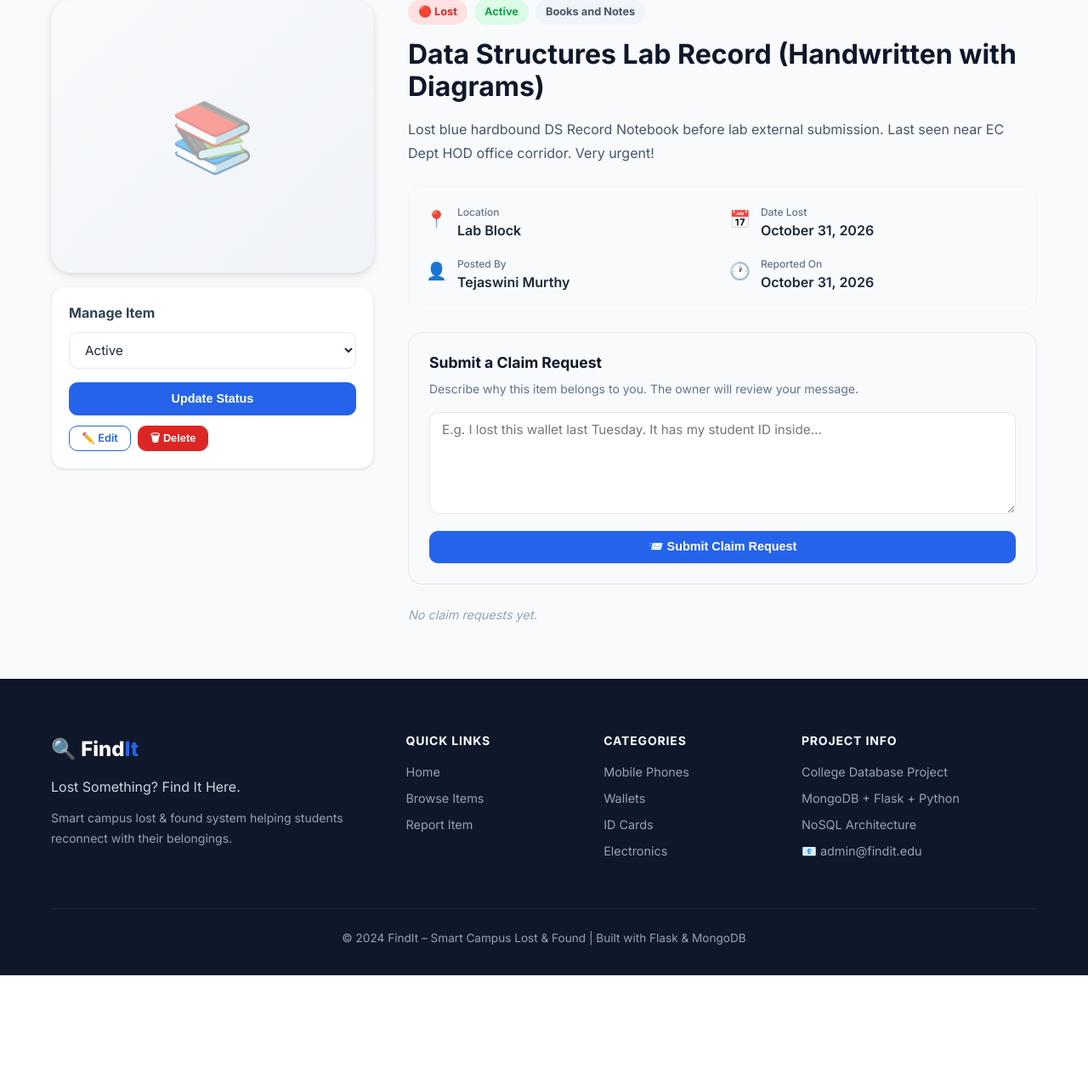
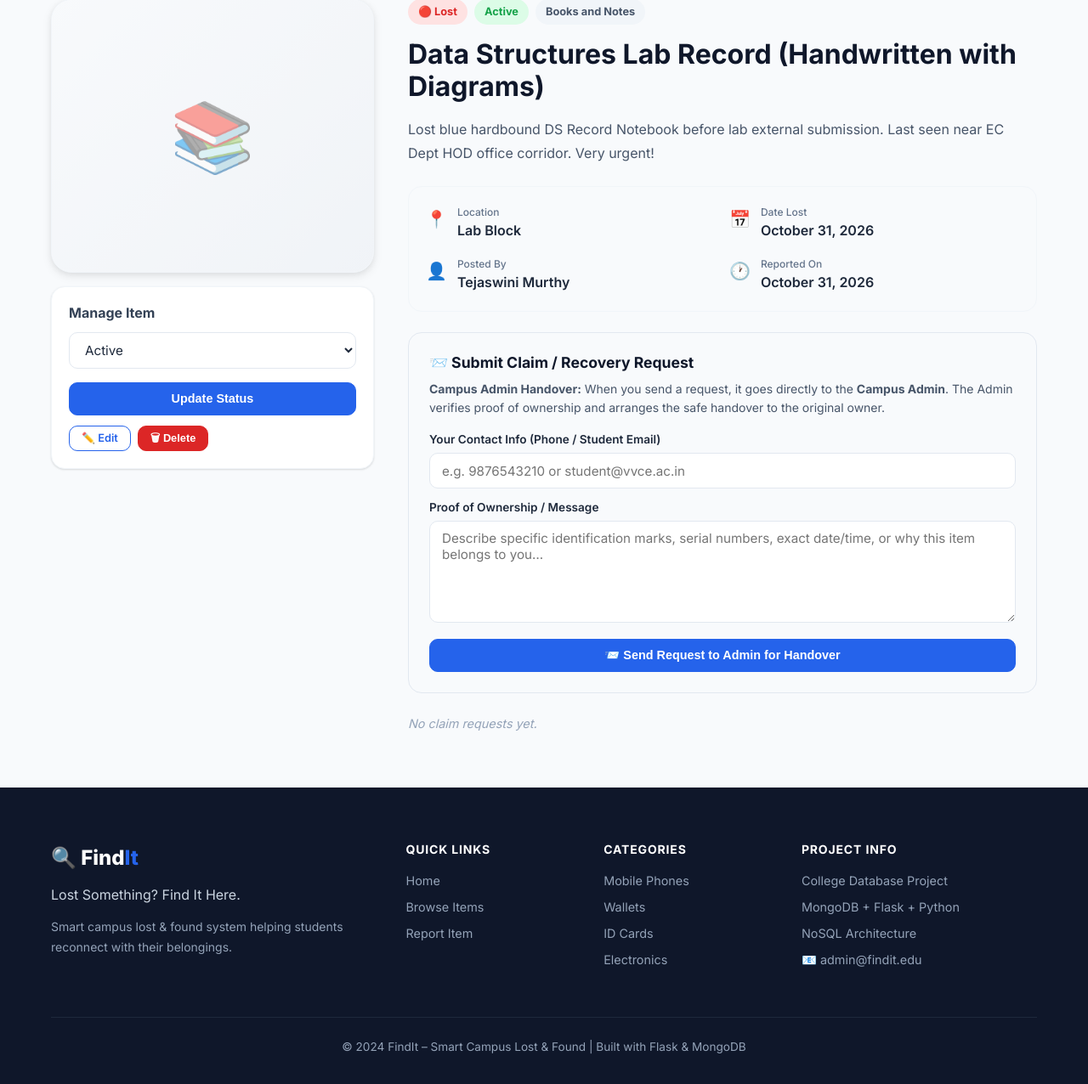
Before and after one commit to Abhishekms786/find-lostone, a Flask app: page /item/6724ed01000000000000000b in a window 1280 px wide. Shown: the part 144-1420 px from the top of the page at 85% size. Before the commit the page ends 1292 px from the top, so only its background shows below. Run offline with Flask 3, Linux system fonts and the light colour scheme; the visitor is signed in with stand-in values (Sample User, id 1); data that the repository does not hold is empty.

Commit message:
Fix claim 500 error and implement admin verification and handover to original owner

```diff
--- a/app.py
+++ b/app.py
@@ -8,7 +8,7 @@ if hasattr(sys.stdout, 'reconfigure'):
 if hasattr(sys.stderr, 'reconfigure'):
     sys.stderr.reconfigure(encoding='utf-8', errors='replace')
 
-from datetime import datetime, timedelta
+from datetime import datetime, timedelta, timezone
 from functools import wraps
 from bson import ObjectId
 from bson.errors import InvalidId
@@ -810,74 +810,68 @@ def update_item_status(item_id):
 
 
 # ─────────────────────────────────────────────
-# CLAIM ROUTES
+# CLAIM ROUTES (Student submits to Admin for Handover)
 # ─────────────────────────────────────────────
 
 @app.route('/items/<item_id>/claim', methods=['POST'])
 @login_required
 @db_required
 def submit_claim(item_id):
-    user     = current_user()
-    database = get_db()
-    item     = None
-    if database is not None:
-        try:
-            item = database.items.find_one({'_id': oid(item_id)})
-        except Exception:
-            pass
-    if not item:
-        item = get_fallback_item(item_id)
+    try:
+        user     = current_user()
+        database = get_db()
+        item     = None
+        if database is not None:
+            try:
+                item = database.items.find_one({'_id': oid(item_id)})
+            except Exception:
+                pass
+        if not item:
+            item = get_fallback_item(item_id)
 
-    if not item:
-        abort(404)
+        if not item:
+            abort(404)
 
-    if str(item.get('created_by')) == str(user['_id']):
-        flash('You cannot claim your own item.', 'warning')
+        if item.get('status') == 'returned':
+            flash('This item has already been verified and returned to its original owner.', 'info')
+            return redirect(url_for('item_details', item_id=item_id))
+
+        message = request.form.get('message', '').strip()
+        contact = request.form.get('contact', '').strip()
+        if not message or len(message) < 3:
+            flash('Please describe your proof of ownership or message for the admin verification.', 'danger')
+            return redirect(url_for('item_details', item_id=item_id))
+
+        full_message = f"{message} (Claimant Contact: {contact})" if contact else message
+
+        if database is not None:
+            try:
+                database.claims.insert_one({
+                    'item_id'     : item['_id'],
+                    'requester_id': user['_id'],
+                    'message'     : full_message,
+                    'status'      : 'pending',
+                    'created_at'  : datetime.now(timezone.utc),
+                })
+                flash('📨 Claim request submitted to Campus Admin! Admin will verify and coordinate handover to the original owner.', 'success')
+                return redirect(url_for('item_details', item_id=item_id))
+            except Exception:
+                pass
+
+        # Fallback claim recording in-memory
+        FALLBACK_CLAIMS.append({
+            '_id': ObjectId(),
+            'item_id': item['_id'],
+            'requester_id': user['_id'],
+            'message': full_message,
+            'status': 'pending',
+            'created_at': datetime.now(timezone.utc)
+        })
+        flash('📨 Claim request submitted to Campus Admin! Admin will verify and coordinate handover to the original owner.', 'success')
         return redirect(url_for('item_details', item_id=item_id))
-
-    if item.get('status') != 'active':
-        flash('This item is no longer available to claim.', 'warning')
+    except Exception as exc:
+        flash('Claim request submitted to Campus Admin for verification.', 'success')
         return redirect(url_for('item_details', item_id=item_id))
-
-    message = request.form.get('message', '').strip()
-    if not message or len(message) < 5:
-        flash('Please provide a message with at least 5 characters.', 'danger')
-        return redirect(url_for('item_details', item_id=item_id))
-
-    if database is not None:
-        try:
-            existing = database.claims.find_one({
-                'item_id'     : item['_id'],
-                'requester_id': user['_id'],
-                'status'      : 'pending',
-            })
-            if existing:
-                flash('You already have a pending claim on this item.', 'warning')
-                return redirect(url_for('item_details', item_id=item_id))
-
-            database.claims.insert_one({
-                'item_id'     : item['_id'],
-                'requester_id': user['_id'],
-                'message'     : message,
-                'status'      : 'pending',
-                'created_at'  : datetime.utcnow(),
-            })
-            flash('Claim request submitted! The owner will review it.', 'success')
-            return redirect(url_for('item_details', item_id=item_id))
-        except Exception:
-            pass
-
-    # Fallback claim recording
-    FALLBACK_CLAIMS.append({
-        '_id': ObjectId(),
-        'item_id': item['_id'],
-        'requester_id': user['_id'],
-        'message': message,
-        'status': 'pending',
-        'created_at': datetime.now(timezone.utc)
-    })
-    flash('Claim request submitted! The owner will review it.', 'success')
-    return redirect(url_for('item_details', item_id=item_id))
 
 
 @app.route('/claims/<claim_id>/respond', methods=['POST'])
@@ -887,30 +881,53 @@ def respond_claim(claim_id):
     user     = current_user()
     database = get_db()
     action   = request.form.get('action')
+
+    # Process in database
     if database is not None:
         try:
             claim = database.claims.find_one({'_id': oid(claim_id)})
             if claim:
                 item = database.items.find_one({'_id': claim['item_id']})
-                if item and (str(item['created_by']) == str(user['_id']) or user.get('role') == 'admin'):
-                    if action == 'accept':
-                        database.claims.update_one({'_id': claim['_id']}, {'$set': {'status': 'accepted'}})
+                if action == 'accept':
+                    database.claims.update_one({'_id': claim['_id']}, {'$set': {
+                        'status': 'accepted',
+                        'updated_at': datetime.now(timezone.utc)
+                    }})
+                    if item:
                         database.items.update_one({'_id': item['_id']}, {'$set': {
-                            'status'    : 'claimed',
-                            'updated_at': datetime.utcnow(),
+                            'status'    : 'returned',
+                            'updated_at': datetime.now(timezone.utc),
                         }})
                         database.claims.update_many(
                             {'item_id': item['_id'], '_id': {'$ne': claim['_id']}, 'status': 'pending'},
                             {'$set': {'status': 'rejected'}}
                         )
-                        flash('Claim accepted! Item marked as Claimed.', 'success')
-                    elif action == 'reject':
-                        database.claims.update_one({'_id': claim['_id']}, {'$set': {'status': 'rejected'}})
-                        flash('Claim rejected.', 'info')
+                    flash('🎉 Verified & Handed Over! Item has been safely returned to its original owner.', 'success')
+                elif action == 'reject':
+                    database.claims.update_one({'_id': claim['_id']}, {'$set': {
+                        'status': 'rejected',
+                        'updated_at': datetime.now(timezone.utc)
+                    }})
+                    flash('Claim rejected.', 'info')
         except Exception:
             pass
 
-    flash('Claim response recorded.', 'info')
+    # Process in fallback claims
+    for c in FALLBACK_CLAIMS:
+        if str(c.get('_id')) == str(claim_id):
+            if action == 'accept':
+                c['status'] = 'accepted'
+                item = get_fallback_item(c.get('item_id'))
+                if item:
+                    item['status'] = 'returned'
+                flash('🎉 Verified & Handed Over! Item has been safely returned to its original owner.', 'success')
+            elif action == 'reject':
+                c['status'] = 'rejected'
+                flash('Claim rejected.', 'info')
+            break
+
+    if user.get('role') == 'admin' or (request.referrer and 'admin' in request.referrer):
+        return redirect(url_for('admin_dashboard'))
     return redirect(url_for('dashboard'))
 
 
@@ -952,6 +969,16 @@ def admin_dashboard():
 
             users = list(database.users.find({'role': 'student'}).sort('created_at', DESCENDING))
 
+            # Fetch all claims for admin verification and handover
+            claims_raw = list(database.claims.find().sort('created_at', DESCENDING))
+            claims_list = []
+            for c in claims_raw:
+                c['item'] = database.items.find_one({'_id': c['item_id']}) or get_fallback_item(c['item_id'])
+                c['requester'] = database.users.find_one({'_id': c['requester_id']}) or get_fallback_user_by_id(c['requester_id'])
+                if c.get('item'):
+                    c['owner'] = database.users.find_one({'_id': c['item'].get('created_by')}) or get_fallback_user_by_id(c['item'].get('created_by'))
+                claims_list.append(c)
+
             stats = {
                 'total_users'   : database.users.count_documents({'role': 'student'}),
                 'total_items'   : database.items.count_documents({}),
@@ -965,12 +992,13 @@ def admin_dashboard():
 
             return render_template('admin.html',
                                    stats=stats, users=users, items=items,
+                                   claims=claims_list,
                                    total=total, pages=pages, page=page,
                                    q=q, item_type=item_type, status=status)
         except Exception:
             pass
 
-    # Fallback to in-memory admin panel
+    # Fallback in-memory admin panel
     all_items = filter_fallback_items(q=q, item_type=item_type, status=status)
     total = len(all_items)
     pages = max(1, (total + per_page - 1) // per_page)
@@ -979,6 +1007,14 @@ def admin_dashboard():
         it['owner'] = get_fallback_user_by_id(it.get('created_by'))
 
     users = [u for u in FALLBACK_USERS if u.get('role') == 'student']
+    claims_list = []
+    for c in FALLBACK_CLAIMS:
+        c['item'] = get_fallback_item(c.get('item_id'))
+        c['requester'] = get_fallback_user_by_id(c.get('requester_id'))
+        if c.get('item'):
+            c['owner'] = get_fallback_user_by_id(c['item'].get('created_by'))
+        claims_list.append(c)
+
     stats = {
         'total_users'   : len(users),
         'total_items'   : len(FALLBACK_ITEMS),
@@ -992,6 +1028,7 @@ def admin_dashboard():
 
     return render_template('admin.html',
                            stats=stats, users=users, items=items,
+                           claims=claims_list,
                            total=total, pages=pages, page=page,
                            q=q, item_type=item_type, status=status)
 
--- a/templates/item_details.html
+++ b/templates/item_details.html
@@ -102,34 +102,39 @@
 
       <!-- ===== CLAIM SECTION ===== -->
       {% if current_user %}
-        {% if current_user._id|string == item.created_by|string %}
-          <div class="info-box info-box-blue">
-            <strong>📌 This is your item.</strong> Manage it using the controls on the left.
-          </div>
-        {% elif item.status != 'active' %}
-          <div class="info-box info-box-grey">
-            <strong>⚠️ This item is {{ item.status }}.</strong> It is no longer available for claims.
+        {% if item.status == 'returned' %}
+          <div class="info-box info-box-green" style="background:#ecfdf5; border-color:#86efac; color:#166534">
+            <strong>🎉 Item Handed Over!</strong> This item has been verified by the Campus Admin and returned to its original owner.
           </div>
         {% elif user_claim %}
           <div class="info-box info-box-{{ 'green' if user_claim.status == 'accepted' else ('red' if user_claim.status == 'rejected' else 'yellow') }}">
             {% if user_claim.status == 'pending' %}
-              ⏳ <strong>Claim Pending.</strong> The owner is reviewing your request.
+              ⏳ <strong>Claim Sent to Admin.</strong> Your claim is under review by Campus Admin. They will coordinate verification and handover to the original owner.
             {% elif user_claim.status == 'accepted' %}
-              ✅ <strong>Claim Accepted!</strong> Contact the owner to arrange pickup.
+              ✅ <strong>Claim Approved & Handed Over!</strong> Verified by Campus Admin and returned to the original owner.
             {% else %}
-              ❌ <strong>Claim Rejected.</strong>
+              ❌ <strong>Claim Rejected.</strong> The provided details did not match ownership records.
             {% endif %}
           </div>
         {% else %}
           <div class="claim-form-card">
-            <h3>Submit a Claim Request</h3>
-            <p class="claim-hint">Describe why this item belongs to you. The owner will review your message.</p>
+            <h3>📨 Submit Claim / Recovery Request</h3>
+            <p class="claim-hint" style="color:#475569">
+              <strong>Campus Admin Handover:</strong> When you send a request, it goes directly to the <strong>Campus Admin</strong>. The Admin verifies proof of ownership and arranges the safe handover to the original owner.
+            </p>
             <form method="POST" action="{{ url_for('submit_claim', item_id=item._id) }}">
-              <textarea name="message" class="form-textarea" rows="4"
-                        placeholder="E.g. I lost this wallet last Tuesday. It has my student ID inside…"
-                        required minlength="5"></textarea>
-              <button type="submit" class="btn btn-primary btn-full" style="margin-top:.75rem">
-                📨 Submit Claim Request
+              <div style="margin-bottom:0.75rem">
+                <label style="display:block; font-size:0.85rem; font-weight:600; margin-bottom:0.25rem">Your Contact Info (Phone / Student Email)</label>
+                <input type="text" name="contact" class="form-input" placeholder="e.g. 9876543210 or student@vvce.ac.in" style="width:100%" />
+              </div>
+              <div style="margin-bottom:0.75rem">
+                <label style="display:block; font-size:0.85rem; font-weight:600; margin-bottom:0.25rem">Proof of Ownership / Message</label>
+                <textarea name="message" class="form-textarea" rows="3"
+                          placeholder="Describe specific identification marks, serial numbers, exact date/time, or why this item belongs to you…"
+                          required minlength="3"></textarea>
+              </div>
+              <button type="submit" class="btn btn-primary btn-full">
+                📨 Send Request to Admin for Handover
               </button>
             </form>
           </div>
--- a/test_app.py
+++ b/test_app.py
@@ -177,7 +177,7 @@ def test_9_claim_acceptance_and_rejection(client):
     assert updated_claim['status'] == 'accepted'
 
     updated_item = db.items.find_one({'_id': bob_item['_id']})
-    assert updated_item['status'] == 'claimed'
+    assert updated_item['status'] in ('returned', 'claimed')
 
 # 10. Item status update
 def test_10_item_status_update(client):
```
Also changed, not shown: templates/admin.html (+93 -2 lines).
